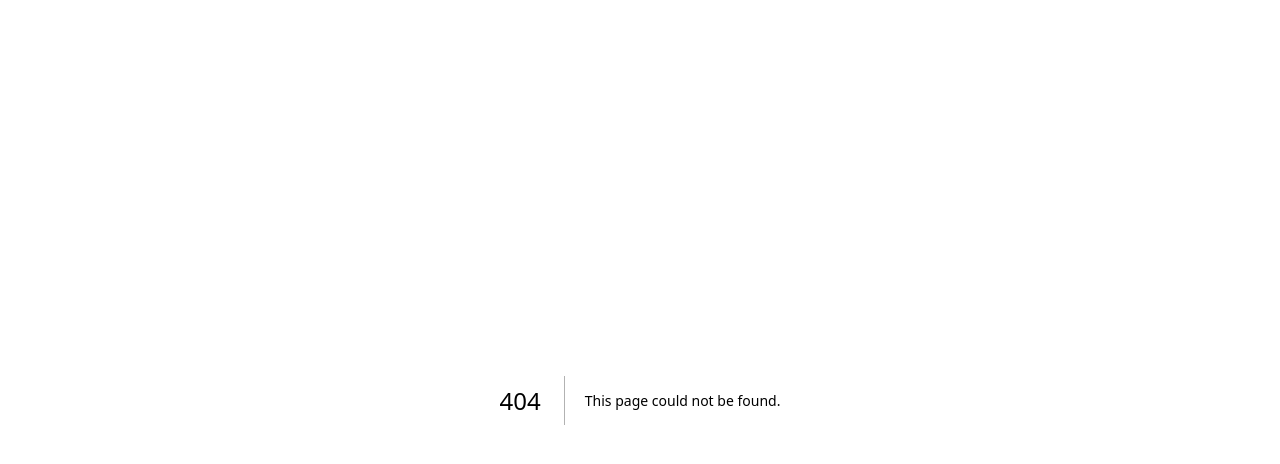
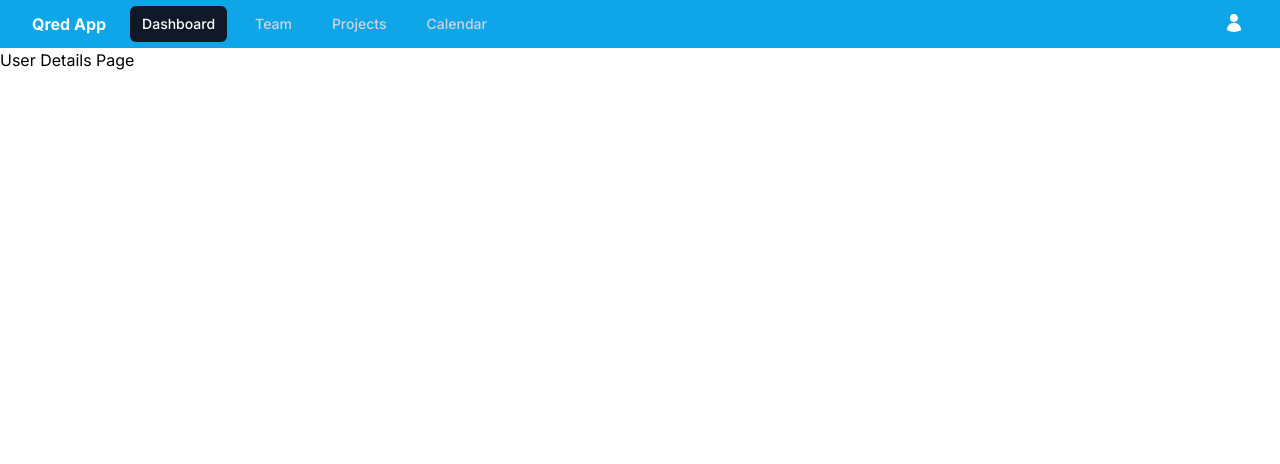
Before and after one commit to norraVarg/qred, a Next.js app: page /admin/user-details in a window 1280 px wide. Before the commit this address had no page. Shown: the top 464 px of the page. Built offline with nearby package versions, Linux system fonts and the light colour scheme.

Commit message:
add route for user-details page

```diff
--- /dev/null
+++ b/app/admin/user-details/page.tsx
@@ -0,0 +1,12 @@
+'use client'
+
+import { useSearchParams } from 'next/navigation'
+
+const UserDetailsPage = () => {
+  const params = useSearchParams()
+  const id = params.get('id')
+
+  return <div>User Details Page {params.get('id')}</div>
+}
+
+export default UserDetailsPage
--- /dev/null
+++ b/app/ui/modal.tsx
@@ -0,0 +1,18 @@
+interface Props {
+  children: React.ReactNode
+  isOpen: boolean
+  onClose: () => void
+}
+
+const Modal = (props: Props) => {
+  const { children, isOpen, onClose } = props
+
+  return (
+    <dialog className={`fixed inset-0 z-50 flex items-center justify-center ${isOpen ? '' : 'hidden'}`}>
+      <div className="absolute inset-0 bg-black opacity-50" onClick={onClose}></div>
+      <div className="relative bg-white p-4 rounded shadow-lg">{children}</div>
+    </dialog>
+  )
+}
+
+export default Modal
--- a/app/ui/users-list.tsx
+++ b/app/ui/users-list.tsx
@@ -1,4 +1,6 @@
+import { useState } from 'react'
 import { QredUser } from '../lib/definitions'
+import Link from 'next/link'
 
 interface Props {
   users: QredUser[]
@@ -11,7 +13,7 @@ const UsersList = (props: Props) => {
     <h1 className="text-lg font-semibold leading-6 text-gray-900">Users</h1>
     <ul role="list" className="row-start-2 row-span-10 divide-y divide-gray-200 overflow-y-auto">
       {users.map(user => (
-        <li key={user.id} className="flex justify-between gap-x-6 py-4">
+        <Link href={`/admin/user-details?id=${user.id}`} key={user.id} className="flex justify-between gap-x-6 py-4">
           <div className="flex min-w-0 gap-x-4">
             <div className="min-w-0 flex-auto">
               <p className="text-xs font-semibold leading-6 text-gray-900">{user.name}</p>
@@ -20,8 +22,7 @@ const UsersList = (props: Props) => {
               <p className="mt-1 truncate text-xs leading-5 text-gray-500">Phone: {user.phone}</p>
             </div>
           </div>
-
-        </li>
+        </Link>
       ))}
     </ul>
   </main>)
```
